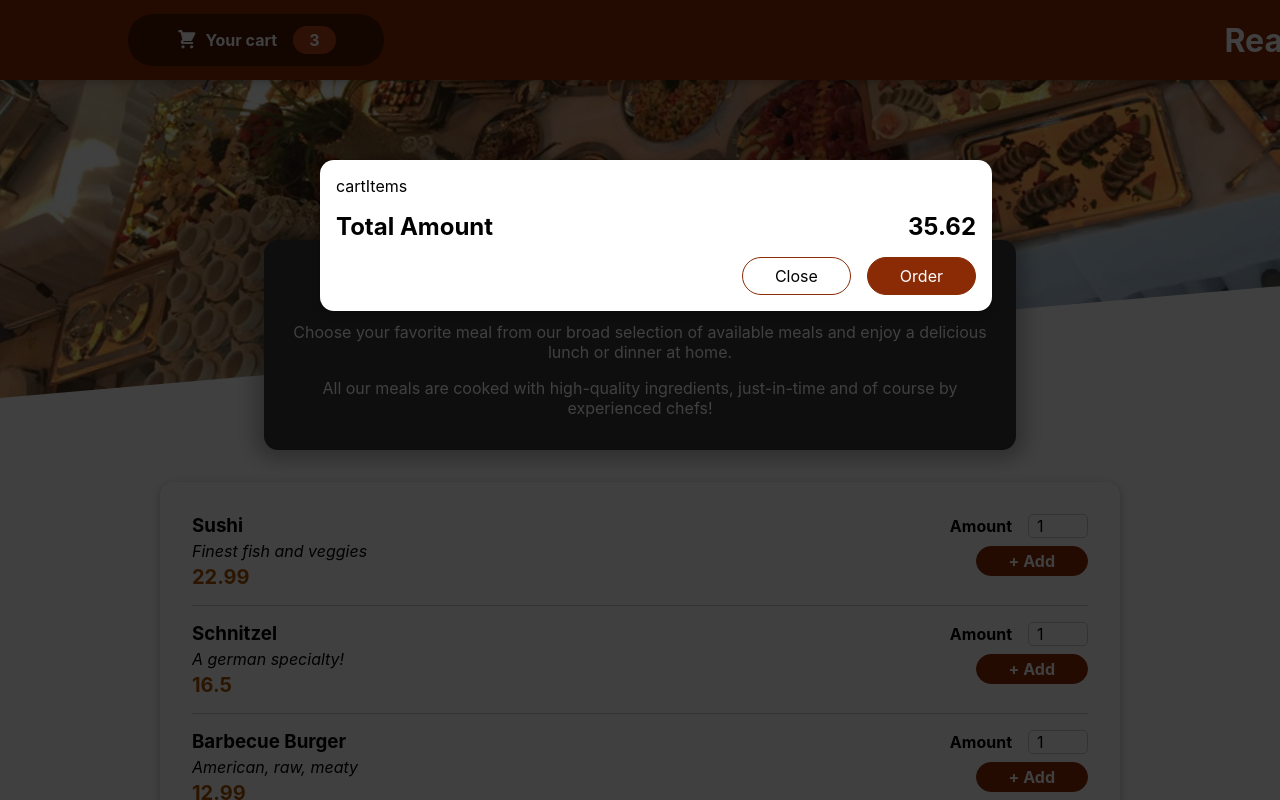
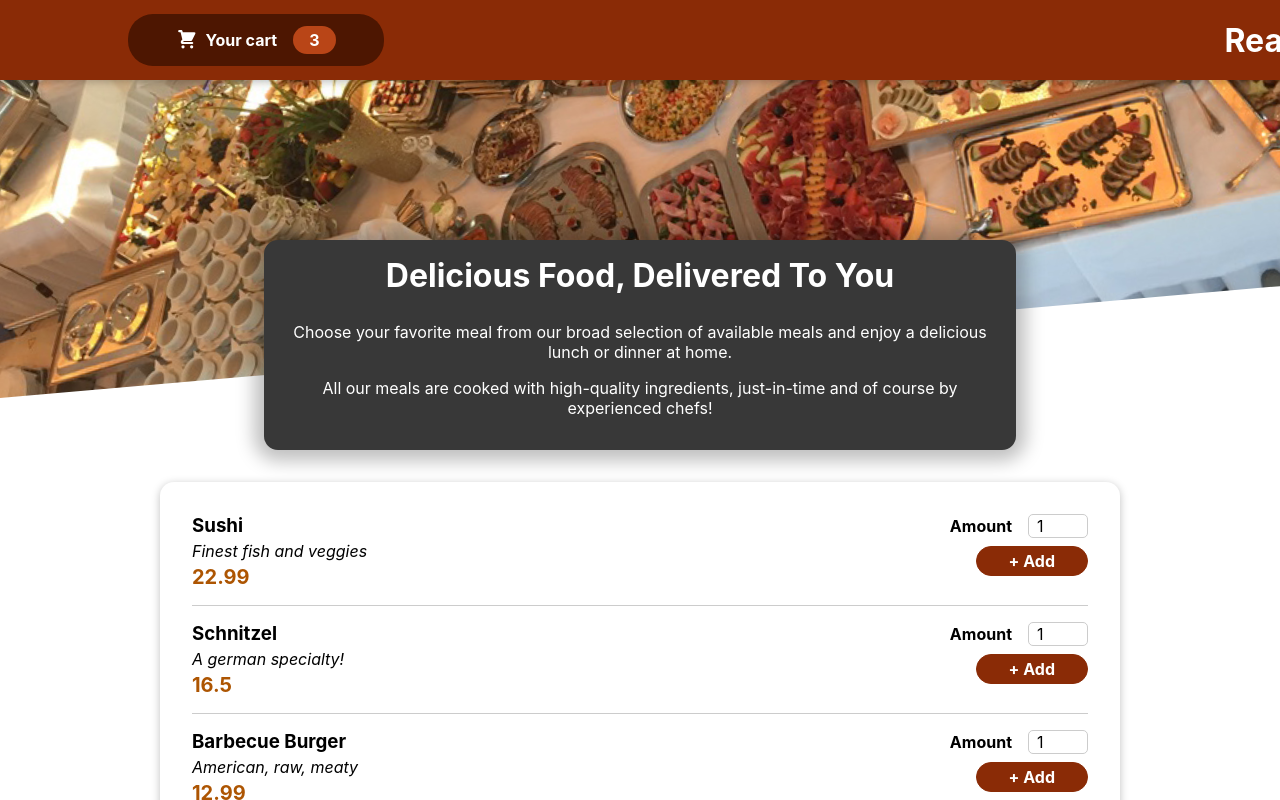
Before and after one commit to udaykumardl/food-delivary, a React (Create React App) app: page / in a window 1280 px wide. Shown: the top 800 px of the page. Built offline with nearby package versions, Linux system fonts and the light colour scheme.

Commit message:
Cart open and close

```diff
--- a/src/App.js
+++ b/src/App.js
@@ -2,14 +2,24 @@
 import './App.css';
 import Meals from './components/Meals/Meals';
 import Header from './components/Layout/Header';
-import { Fragment } from 'react';
+import { Fragment ,useState} from 'react';
 import Cart from './components/Cart/Cart';
 
 function App() {
+  const [cartIsShown, setCartIsShown]=useState(false);
+
+  const showCartHandler=()=>{
+    setCartIsShown(true)
+  }
+
+  const hideCartHandler=()=>{
+    setCartIsShown(false);
+  }
+
   return (
     <Fragment>
-      <Cart />
-      <Header/>
+      {cartIsShown &&  <Cart onClose={hideCartHandler}/>}
+      <Header onShowCart={showCartHandler}/>
       <main>
         <Meals />
       </main>
--- a/src/components/Cart/Cart.js
+++ b/src/components/Cart/Cart.js
@@ -7,14 +7,14 @@
 
 
     return (
-    <Modal>
+    <Modal onClose={props.onClose}>
         cartItems
         <div className={classes.total}>
             <span>Total Amount</span>
             <span>35.62</span>
         </div>
         <div className={classes.actions}>
-            <button className={classes['.button--alt ']}>Close</button>
+            <button className={classes['.button--alt ']} onClick={props.onClose}>Close</button>
             <button className={classes.button}>Order</button>
         </div>
     </Modal>
--- a/src/components/Layout/Header.js
+++ b/src/components/Layout/Header.js
@@ -6,7 +6,7 @@
 const Header = (props) =>{
     return <Fragment>
         <header className={classes.header}>
-            <HeaderCartButton />
+            <HeaderCartButton onClick={props.onShowCart}/>
             <h1>ReactMeals</h1>
 
         </header>
--- a/src/components/Layout/HeaderCartButton.js
+++ b/src/components/Layout/HeaderCartButton.js
@@ -2,7 +2,7 @@
 import classes from './HeaderCartButton.module.css'
 
 const HeaderCartButton=props=>{
-    return <button className={classes.button}>
+    return <button className={classes.button} onClick={props.onClick}>
         <span className={classes.icon}>
             <CartIcon />
         </span>
--- a/src/components/UI/Modal.js
+++ b/src/components/UI/Modal.js
@@ -3,7 +3,7 @@
 import ReactDOM from 'react-dom'
 
 const Backdrop= props=>{
-    return <div className={classes.backdrop}></div>
+    return <div className={classes.backdrop} onClick={props.onClose}></div>
 }
 
 const ModalOverlay= props =>{
@@ -16,7 +16,7 @@
 
 const Modal= props =>{
     return <Fragment>
-       {ReactDOM.createPortal(<Backdrop />,PortalElement)}
+       {ReactDOM.createPortal(<Backdrop onClose={props.onClose}/>,PortalElement)}
        {ReactDOM.createPortal(<ModalOverlay>{props.children}</ModalOverlay>,PortalElement)}
     </Fragment>
 }
```
